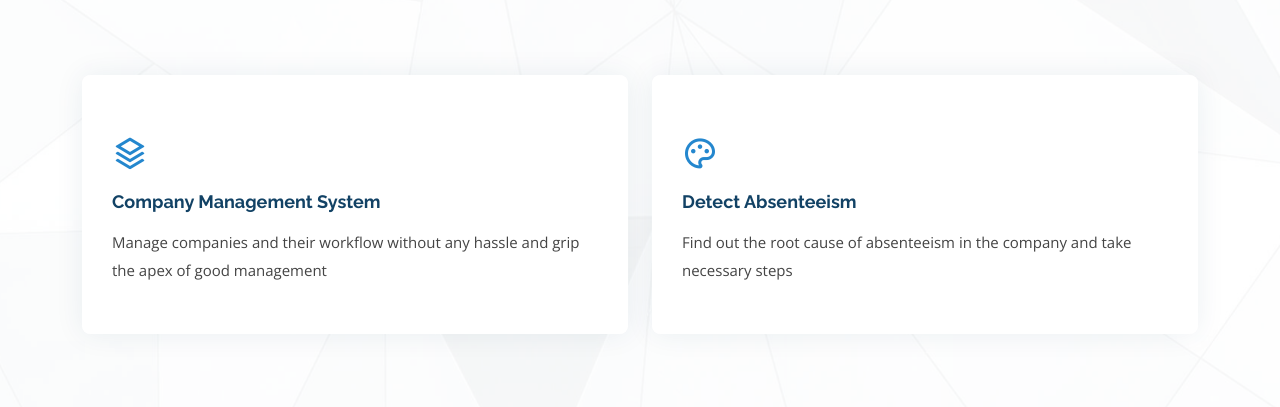
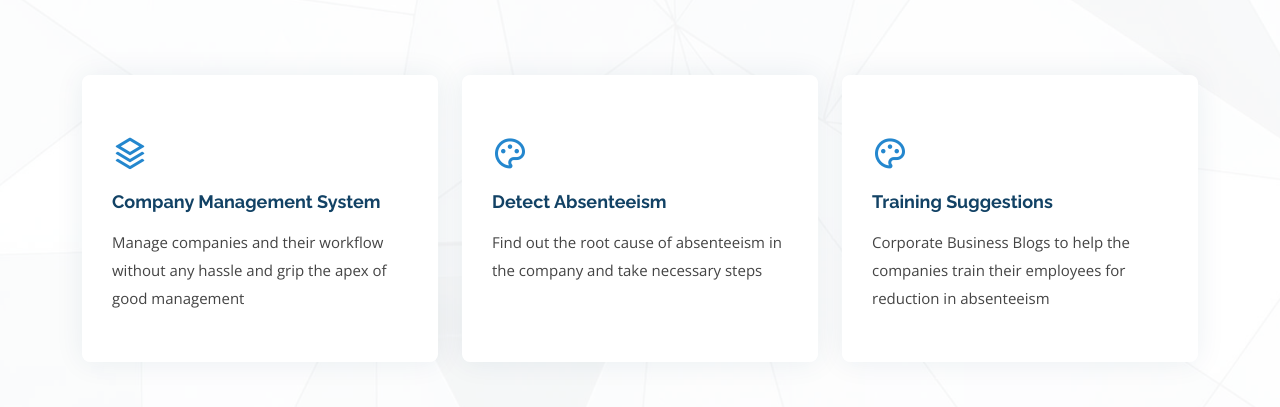
Before and after one commit to MainakRepositor/Company-Manager, a plain HTML site: page index.html in a window 1280 px wide. Shown: the part 401-808 px from the top of the page. Drawn offline with nearby package versions, Linux system fonts and the light colour scheme.

Commit message:
Update index.html

```diff
--- a/index.html
+++ b/index.html
@@ -47,7 +47,7 @@
 
 
       <div class="row icon-boxes">
-        <div class="col-md-6 col-lg-6 d-flex align-items-stretch mb-5 mb-lg-0" data-aos="zoom-in" data-aos-delay="200">
+        <div class="col-md-6 col-lg-4 d-flex align-items-stretch mb-5 mb-lg-0" data-aos="zoom-in" data-aos-delay="200">
           <div class="icon-box">
             <div class="icon"><i class="ri-stack-line"></i></div>
             <h4 class="title"><a href="http://localhost/HRM" target="_blank">Company Management System</a></h4>
@@ -55,11 +55,19 @@
           </div>
         </div>
 
-        <div class="col-md-6 col-lg-6 d-flex align-items-stretch mb-5 mb-lg-0" data-aos="zoom-in" data-aos-delay="300">
+        <div class="col-md-6 col-lg-4 d-flex align-items-stretch mb-5 mb-lg-0" data-aos="zoom-in" data-aos-delay="300">
           <div class="icon-box">
             <div class="icon"><i class="ri-palette-line"></i></div>
             <h4 class="title"><a href="https://absenteeism-analysis.streamlit.app/" target="_blank">Detect Absenteeism</a></h4>
             <p class="description">Find out the root cause of absenteeism in the company and take necessary steps</p>
+          </div>
+        </div>
+
+        <div class="col-md-6 col-lg-4 d-flex align-items-stretch mb-5 mb-lg-0" data-aos="zoom-in" data-aos-delay="300">
+          <div class="icon-box">
+            <div class="icon"><i class="ri-palette-line"></i></div>
+            <h4 class="title"><a href="https://www.businessnewsdaily.com/9399-employee-training-tactics.html/" target="_blank">Training Suggestions</a></h4>
+            <p class="description">Corporate Business Blogs to help the companies train their employees for reduction in absenteeism</p>
           </div>
         </div>
 
```
